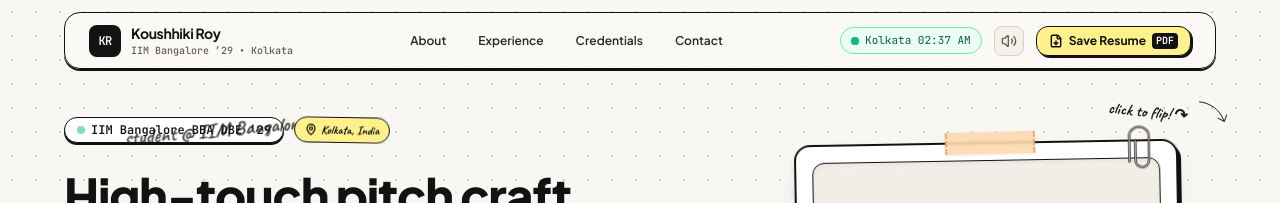
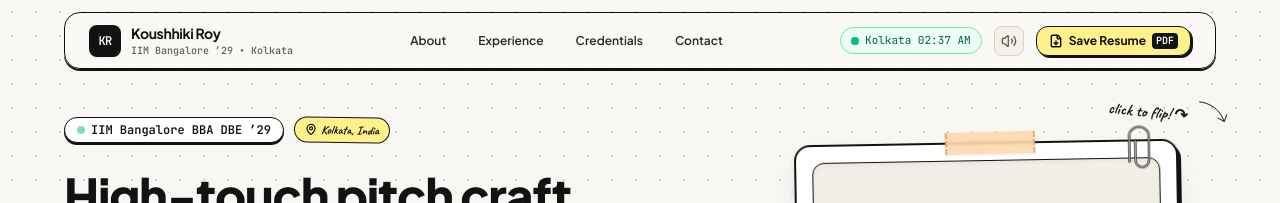
Before and after one commit to mishranaman2411-eng/kaushikki-portfolio, a React (Vite) app: page / in a window 1280 px wide. Shown: the top 203 px of the page. Built offline with nearby package versions, Linux system fonts and the light colour scheme.

Commit message:
fix: remove overlapping absolute student annotation from hero metadata

```diff
--- a/src/components/Hero.jsx
+++ b/src/components/Hero.jsx
@@ -45,14 +45,6 @@ export default function Hero({ onOpenContact }) {
 
   return (
     <section id="hero" className="relative pt-6 pb-16 sm:pt-10 sm:pb-24 px-4 sm:px-6 lg:px-8 overflow-hidden">
-      {/* Hand-crafted ambient doodle annotations */}
-      <div className="absolute top-10 left-6 lg:left-24 pointer-events-none hidden lg:flex items-center gap-2 opacity-80">
-        <DoodleSparkle className="w-5 h-5 text-[#1A1A1A]" strokeColor="#1A1A1A" />
-        <span className="font-hand text-xl font-bold text-[#1A1A1A] rotate-[-5deg] inline-block">
-          student @ IIM Bangalore
-        </span>
-      </div>
-
       <div className="max-w-6xl mx-auto">
         <div className="grid grid-cols-1 lg:grid-cols-12 gap-8 lg:gap-12 items-center">
 
```
